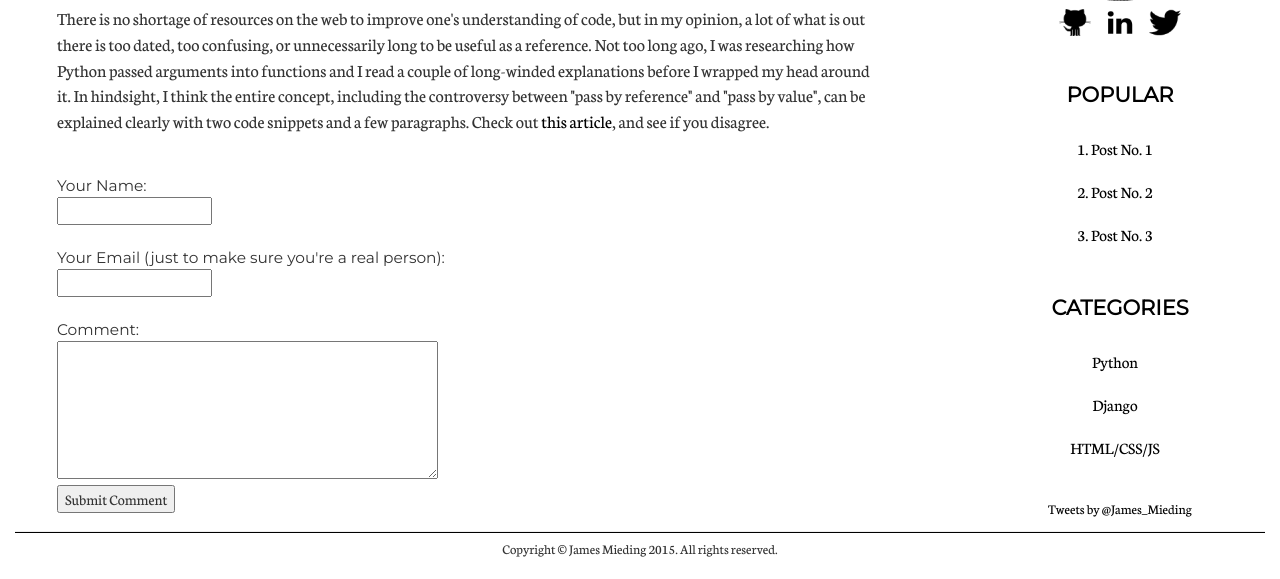
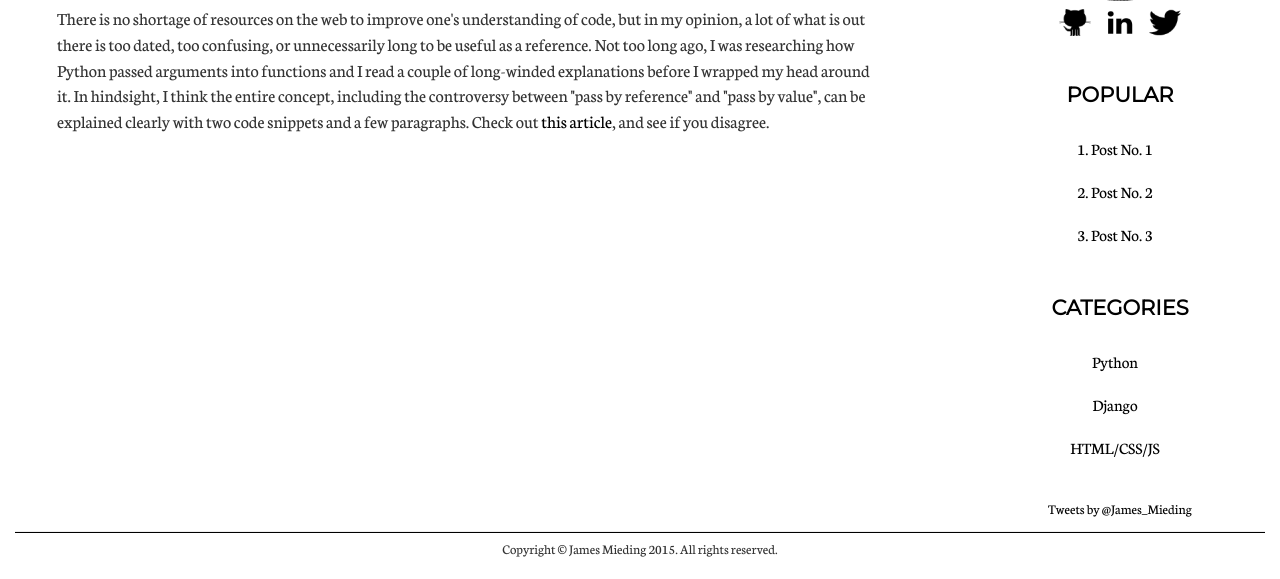
Before and after one commit to jmieding/django_tutorials, a Django app: a page that uses blog/articles/templates/articles/base.html in a window 1280 px wide. Shown: the part 445-1024 px from the top of the page. Run offline with Django 3.2, Linux system fonts and the light colour scheme; data comes from the database, SQL or seed files in the repository; some libraries are stand-ins or nearby versions.

Commit message:
Remove comment model and references in views, urls, admin, and templates.

```diff
--- a/blog/articles/models.py
+++ b/blog/articles/models.py
@@ -19,18 +19,6 @@ class Post(models.Model):
   def __unicode__(self):
     return self.title
 
-class Comment(models.Model):
-  text = models.CharField(max_length=400)
-  author = models.CharField(max_length=40)
-  date = models.DateTimeField(auto_now_add=True)
-  post = models.ForeignKey(Post)
-
-  def publish(self):
-    self.save()
-
-  def __unicode__(self):
-    return self.text
-
 # Create your models here.
 # sample model syntax:
 
--- a/blog/articles/templates/articles/base.html
+++ b/blog/articles/templates/articles/base.html
@@ -58,25 +58,8 @@
       </li>
 
       <li>
-        <a href="#">About</a>
+        <a href="#">Contact</a>
       </li>
-
-<!--       <li class="dropdown">
-        <a data-target="#" data-toggle="dropdown" role="button" aria-haspopup="true" aria-expanded="false">
-          Projects<span class="caret"></span>
-        </a>
-        <ul class="dropdown-menu">
-          <li><a href="#" title="x">Python</a></li>
-          <li><a href="#">Django</a></li>
-          <li><a href="#" title="x">
-            HTML/CSS/JS
-          </a></li>
-          <li role="separator" class="divider"></li>
-          <li><a href="#">Separated link</a></li>
-        </ul>
-      </li> -->
-
-
     </ul>
   </div>
 
--- a/blog/articles/templates/articles/detail.html
+++ b/blog/articles/templates/articles/detail.html
@@ -24,26 +24,6 @@
   <!--Post Body-->
   <p class="text-body">{{post.text | safe}}</p>
 
-  <div id="comments">
-  <form>
-    Your Name:
-    </br>
-    <input type="text" name="name" size="20" action="" required></input>
-    </br>
-  </br>
-    Your Email (just to make sure you're a real person):
-    </br>
-    <input type="text" name="email" size="20" action="" required></input>
-    </br>
-    </br>
-    Comment:
-    </br>
-    <textarea name="comment-text" cols="40" rows="6"></textarea>
-    <!-- <input type="text" name="comment-text" action="" required></input> -->
-    </br>
-    <input type="submit" value="Submit Comment"></input>
-  </form>
-  </div>
   </article>
 
 {% endblock %}
--- a/blog/articles/templates/articles/index.html
+++ b/blog/articles/templates/articles/index.html
@@ -2,9 +2,10 @@
 
 {% block main %}
 
-<h1>Index</h1>
+
 
 <article>
+<h1 style="font-family: montserrat">Index</h1>
 {% for post in posts %}
 
   <div>
--- a/blog/articles/urls.py
+++ b/blog/articles/urls.py
@@ -6,5 +6,5 @@ urlpatterns = [
     url(r'^$', views.home, name='home'),
     url(r'^index/$', views.index_five, name='index_five'),
     url(r'^index_all/$', views.index_all, name='index_all'),
-    url(r'^(?P<slug>[\w-]+)/', views.detail, name='detail')
+    url(r'^(?P<slug>[\w-]+)/', views.detail, name='detail'),
 ]
--- a/blog/articles/views.py
+++ b/blog/articles/views.py
@@ -17,11 +17,7 @@ def index_all(request):
 
 def detail(request, slug):
   post = get_object_or_404(Post, slug=slug)
-  # comments = Comment.objects.
   return render(request, "articles/detail.html", {'post': post})
-    # try:
-    #   post = Post.objects.get(slug=slug)
-    # except Post.DoesNotExist:
-    #   raise Http404("oops, this page doesn't exist. Maybe try another?")
+
 def resources(request):
   return render(request, "resources.html")
```
Also changed, not shown: blog/articles/admin.py (+3 -4 lines), blog/articles/migrations/0008_auto_20160107_1835.py (added), 7 other files.
